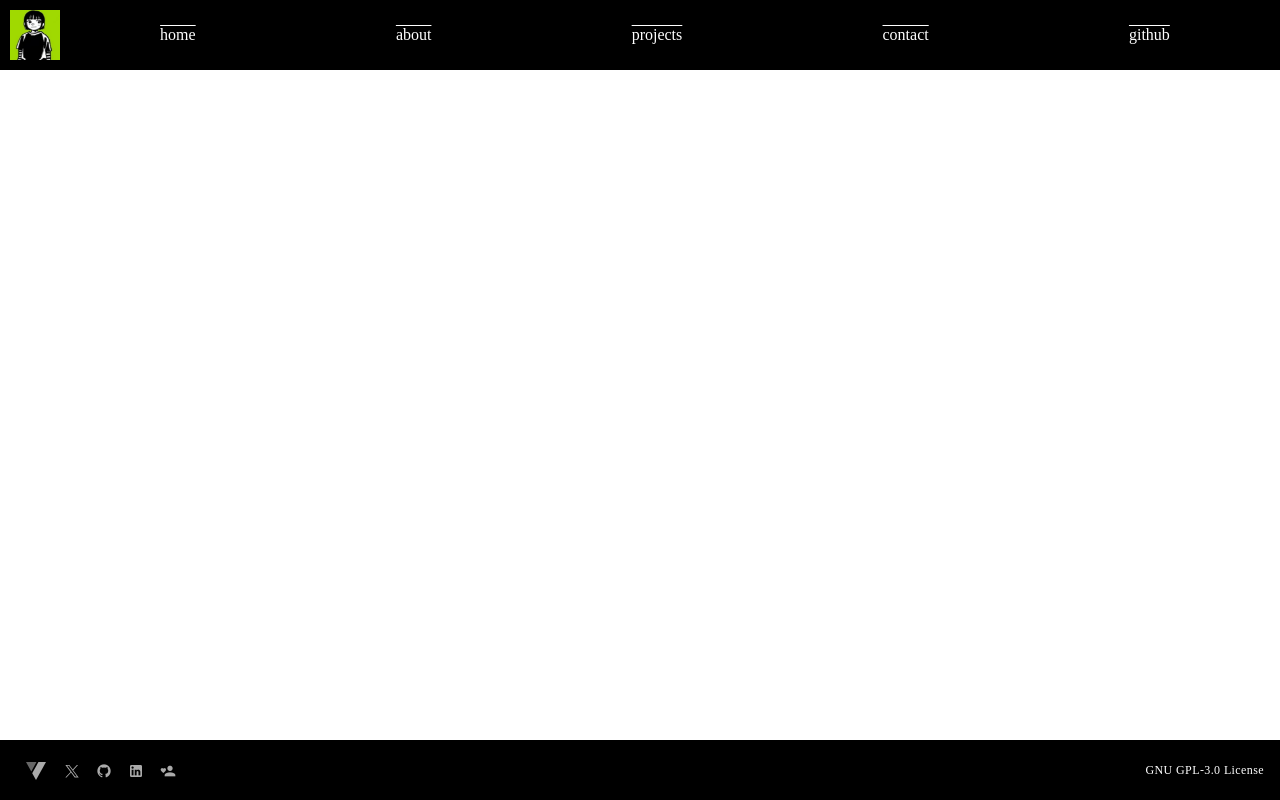
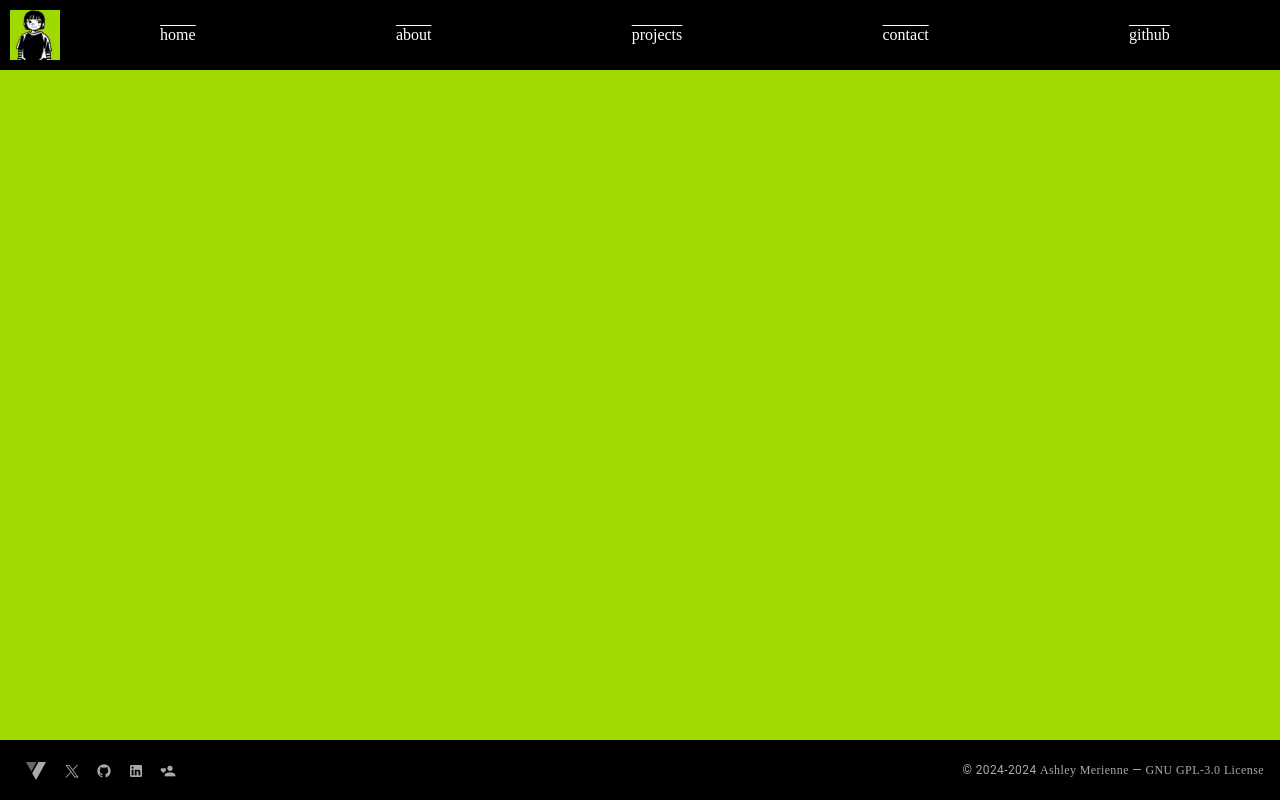
Before and after one commit to sillyash/sillyash.github.io, a Vue app: page / in a window 1280 px wide. Built offline with nearby package versions, Linux system fonts and the light colour scheme; a web font is replaced by a local one.

Commit message:
changed org

```diff
--- a/src/components/AppFooter.vue
+++ b/src/components/AppFooter.vue
@@ -16,8 +16,8 @@
     </a>
 
     <div
-      class="text-caption text-disabled"
-      style="position: absolute; right: 16px;"
+      class="text-caption"
+      style="position: absolute; right: 16px; color: var(--text-color-footer);"
     >
       &copy; 2024-{{ (new Date()).getFullYear() }} <span class="d-none d-sm-inline-block">Ashley Merienne</span>
       —
@@ -83,7 +83,7 @@
   }
 
   #licenseInfo {
-    color: white;
+    color: var(--text-color-footer);
     text-decoration: none;
     transition: 0.4s all;
   }
--- a/src/components/AppHeader.vue
+++ b/src/components/AppHeader.vue
@@ -11,7 +11,7 @@
         :href="item.href"
         :title="item.title"
         class="navbar-link"
-        target="_blank"
+        :target="item.isBlank ? '_blank' : null"
       >
         {{ item.title }}
       </a>
@@ -41,6 +41,7 @@
     {
       title: 'github',
       href: 'https://github.com/sillyash',
+      isBlank: true,
     },
   ]
 </script>
--- a/src/pages/index.vue
+++ b/src/pages/index.vue
@@ -1,5 +1,5 @@
 <template>
-
+  <h1>Ashley's GitHub page</h1>
 </template>
 
 <script setup>
--- a/src/styles/main.css
+++ b/src/styles/main.css
@@ -9,7 +9,7 @@
   --text-color-4: #3a6d8c;
   --text-color-5: #542870;
   --text-color-6: #404040;
-  --text-color-footer: #787878;
+  --text-color-footer: #aaaaaa;
   --header-height: 70px;
   --padding: 10px;
 }
@@ -24,6 +24,10 @@ html {
                         + 2 * var(--padding)
                         + 15px
     );
+}
+
+body {
+  background-color: var(--bg-color-main);
 }
 
 .shakey {
```
Also changed, not shown: src/pages/AboutMe.vue (added, +7 -0 lines), src/pages/ContactMe.vue (added, +7 -0 lines).
